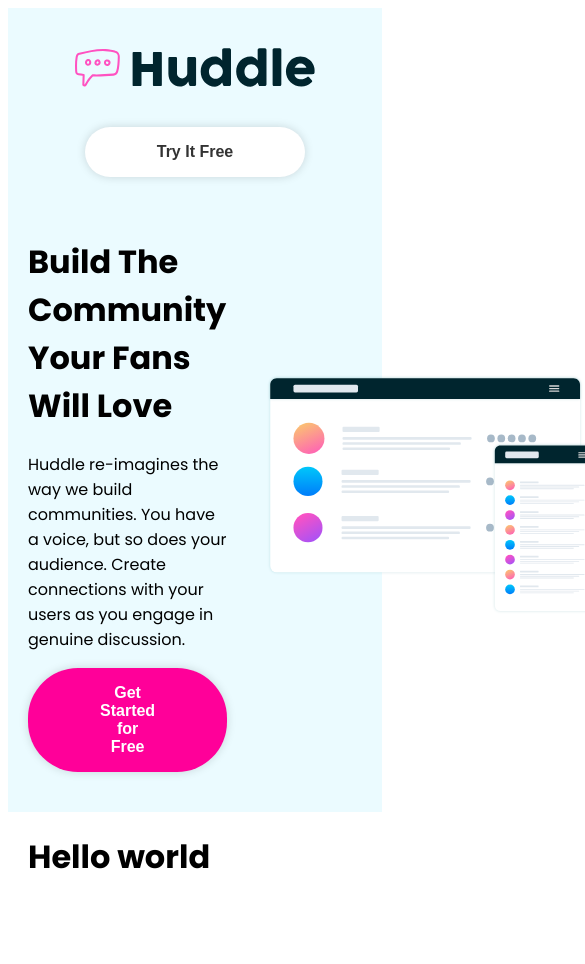
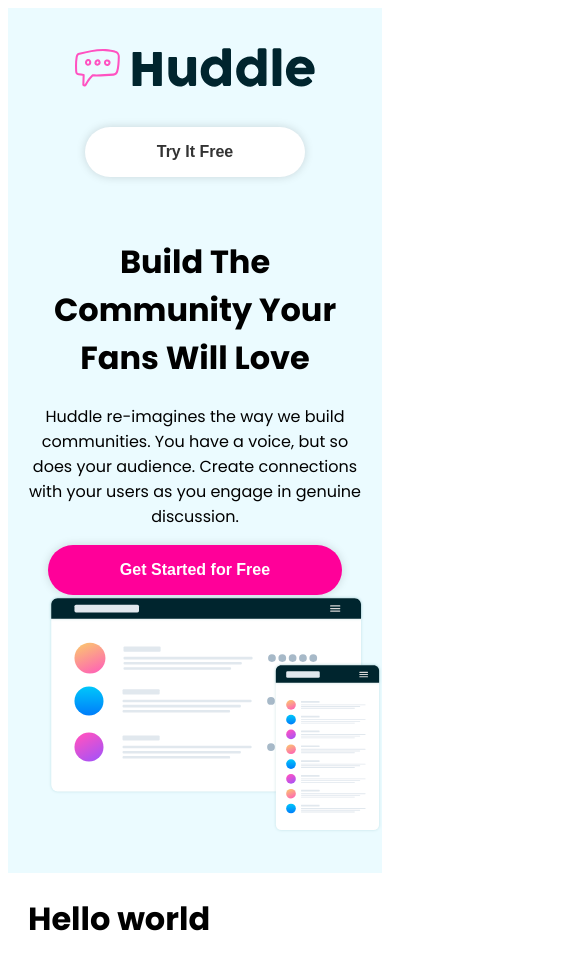
Before and after one commit to melvinsinatra/hubble-landing-page, a React (Vite) app: page / in a window 390 px wide. Shown: the whole page, 585 px wide, since content can reach past the window. Before the commit the page ends 903 px from the top, so only its background shows below. Built offline with nearby package versions, Linux system fonts and the light colour scheme.

Commit message:
add media query to Flex

```diff
--- a/src/components/styles/Flex.styled.js
+++ b/src/components/styles/Flex.styled.js
@@ -8,4 +8,9 @@
   & > ul {
     flex: 1;
   }
+
+  @media (max-width: ${({ theme }) => theme.breakpoints.mobile}) {
+		flex-direction: column;
+    text-align: center;
+	}
 `
```
